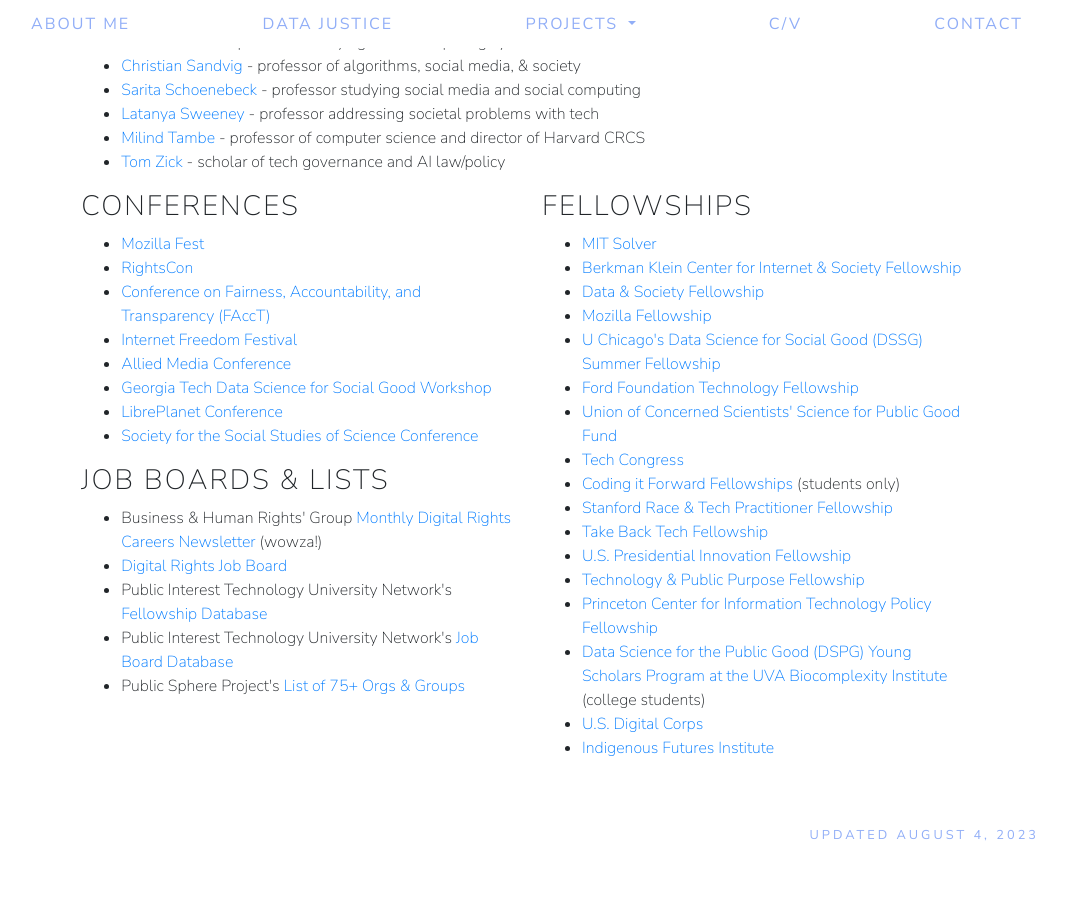
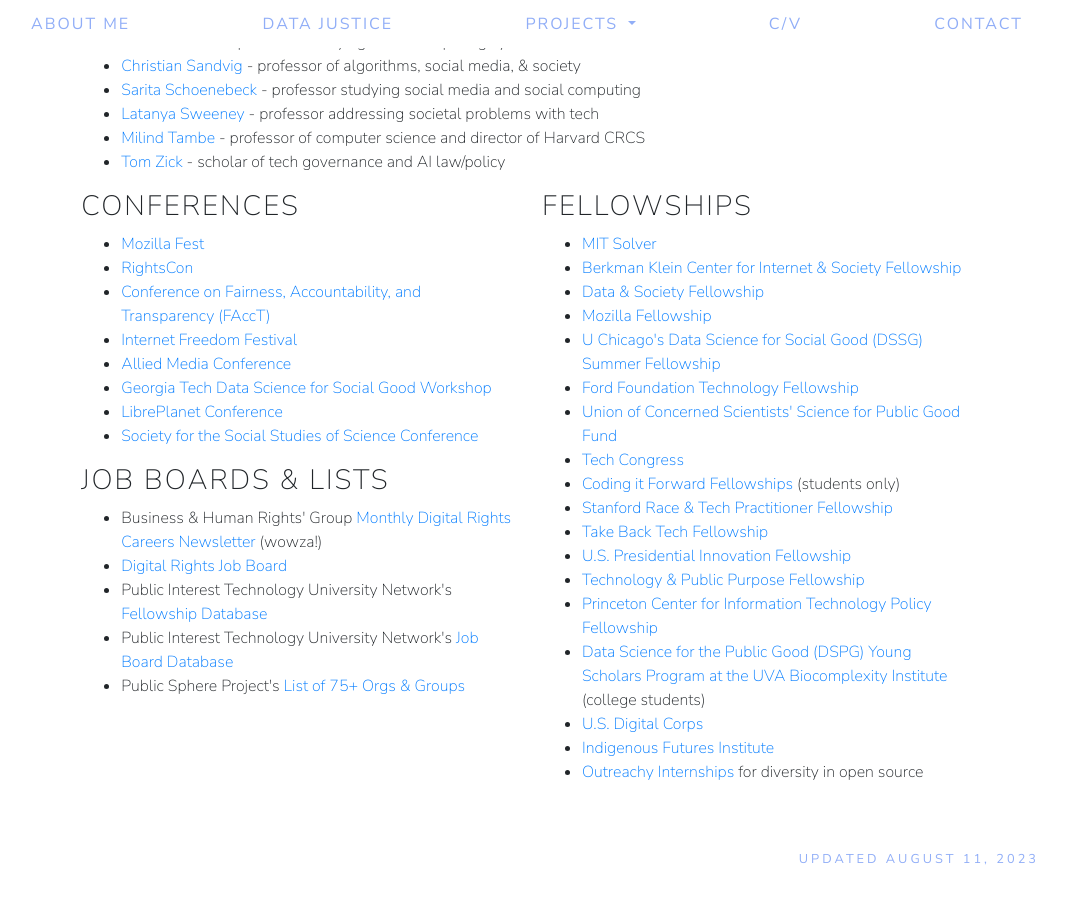
Before and after one commit to smhurwitz/smhurwitz.github.io, a Jekyll site: the page built from datajustice.html, in a window 1280 px wide and 900 px high, scrolled down 1538 px. Shown: the whole window, without its empty margins (113-1179 px from the left). Built offline with Jekyll 4.4.1, drawn with Linux system fonts in a browser that asks for light colours; nearby versions of some CDN libraries; before the commit the page ends 2414 px from its top, so only the background shows below that.

Commit message:
Outreachy

```diff
--- a/datajustice.html
+++ b/datajustice.html
@@ -166,7 +166,9 @@
           <li><a href="https://citp.princeton.edu/programs/fellows/" target="_blank">Princeton Center for Information Technology Policy Fellowship</a></li>
           <li><a href="https://datascienceforthepublicgood.org/young-scholars" target="_blank">Data Science for the Public Good (DSPG) Young Scholars Program at the UVA Biocomplexity Institute</a> (college students)</li>
           <li><a href="https://digitalcorps.gsa.gov/" target="_blank">U.S. Digital Corps</a></li>
-          <li><a href="https://ifi.ucsd.edu/" target="_blank">Indigenous Futures Institute</a></li>
+          <li><a href="https://ifi.ucsd.edu/" target="_blank">Indigenous
+          Futures Institute</a></li>
+          <li><a href="https://www.outreachy.org/" target="_blank">Outreachy Internships</a> for diversity in open source</li>
         </ul>
       </div>
 
@@ -175,4 +177,4 @@
 
 </main>
 
-<footer>Updated August 4, 2023</footer>
+<footer>Updated August 11, 2023</footer>
```
